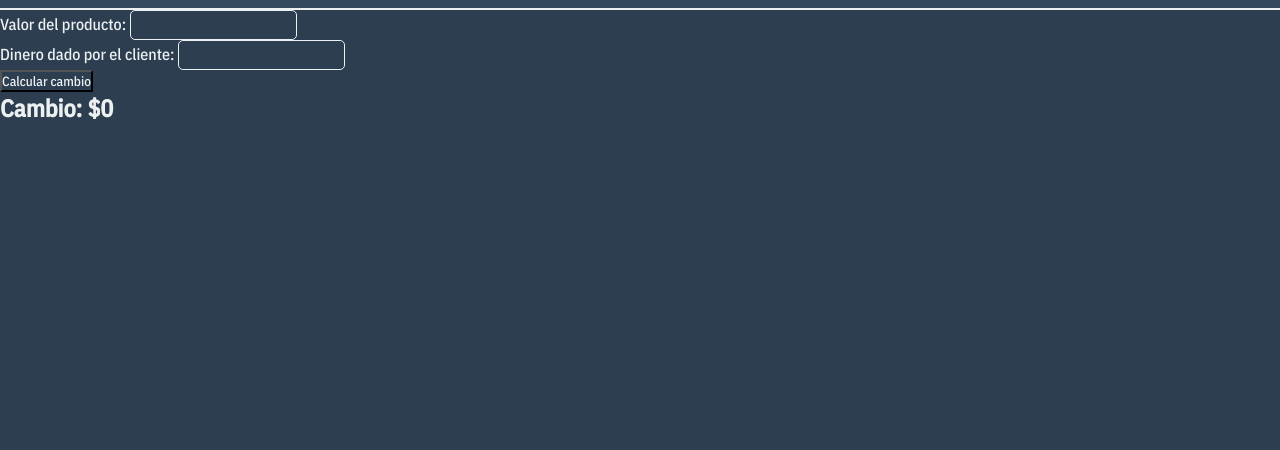
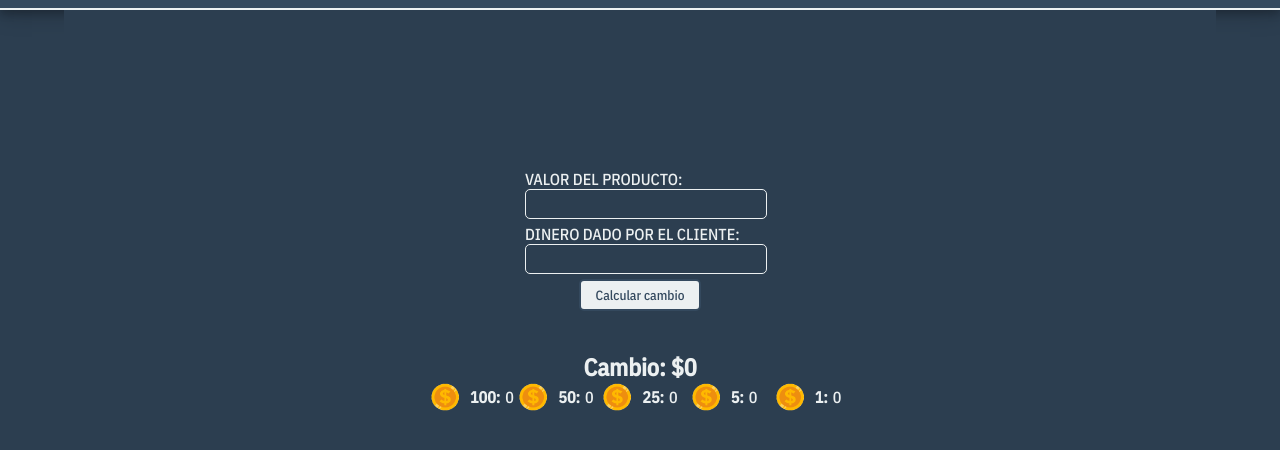
Before and after one commit to royerguerrero/maquina-de-cambio, a website: page index.html in a window 1280 px wide. Shown: the part 74-524 px from the top of the page. Drawn offline with nearby package versions, Linux system fonts and the light colour scheme.

Commit message:
finish: challenge

```diff
--- a/app.js
+++ b/app.js
@@ -3,24 +3,31 @@ const changeSpan  = document.getElementById('change')
 const coins = [100, 50, 25, 5, 1]
 
 const calcChange = (item, cost) => {
-    const change = parseInt(cost.value) - parseInt(item.value)
+    let change = parseInt(cost.value) - parseInt(item.value)
     changeSpan.innerHTML = change
-    let c = []
+    numberOfCoins = []
     for (let i = 0; i < coins.length; i++) {
-        let chageInCoin = change / coins[i]
-        if (Number.isInteger(chageInCoin)) {
+        coinsCounter = 0
+        while (true) {
+            res = change - coins[i]
+            if (res < 0) {
+                break
+            } else {
+                change -= coins[i]
+                coinsCounter++
+            }
+        }
+        numberOfCoins.push(coinsCounter)
+    }
 
-        }
-    }
-    console.log(c)
-    // let counter = 0
-    // for (let i = 0; i < c.length; i++) {
-    //     console.log(c[i])
-    // }
+    return numberOfCoins
 }
 
 button.addEventListener("click", () => {
     const item = document.getElementById('item')
     const cost = document.getElementById('cost')
-    calcChange(item, cost)
+    numberOfCoins = calcChange(item, cost)
+    for (let i = 0; i < coins.length; i++) {
+        document.getElementById(coins[i]).innerHTML = numberOfCoins[i]
+    }
 })
--- a/index.html
+++ b/index.html
@@ -8,6 +8,7 @@
 </head>
 <body>
     <h1 class="title">Maquina de cambio</h1>
+    <main>
         <div class="form-group">
             <label for="item">Valor del producto:</label>
             <input id="item" type="text">
@@ -18,6 +19,14 @@
         </div>
         <button id="calc">Calcular cambio</button>
         <h2>Cambio: $<span id="change">0</span></h2>
+        <div class="coins">
+            <div><img src="moneda.gif" alt="moneda">100: <span id="100">0</span></div>
+            <div><img src="moneda.gif" alt="moneda">50: <span id="50">0</span></div>
+            <div><img src="moneda.gif" alt="moneda">25: <span id="25">0</span></div>
+            <div><img src="moneda.gif" alt="moneda">5: <span id="5">0</span></div>
+            <div><img src="moneda.gif" alt="moneda">1: <span id="1">0</span></div>
+        </div>
+    </main>
     <script src="app.js"></script>
 </body>
 </html>
--- a/style.css
+++ b/style.css
@@ -6,6 +6,16 @@
     background-color: #2c3e50;
     color: #ecf0f1;
     font-family: 'IBM Plex Sans Condensed', sans-serif;
+}
+
+main {
+    margin: auto;
+    width: 90%;
+    display: flex;
+    flex-direction: column;
+    justify-content: center;
+    align-items: center;
+    height: 70vh;
 }
 
 .title {
@@ -22,4 +32,54 @@ input {
     border: 1px #ecf0f1 solid;
     border-radius: 5px;
     padding: 5px;
+    width: 100%;
 }
+
+button {
+    padding: 5px 15px;
+    color: #34495e;
+    background-color: #ecf0f1;
+    border: 2px solid #34495e;
+    border-radius: 5px;
+    transition: 400ms color, 400ms background, 400ms border;
+    margin-bottom: 40px;
+}
+
+button:hover {
+    color: #ecf0f1;
+    border: 2px solid #ecf0f1;
+    background-color: #34495e;
+}
+
+.coins {
+    display: grid;
+    grid-template-columns: repeat(5, 1fr);
+    font-weight: bold;
+}
+
+.coins div {
+    display: flex;
+    justify-content: center;
+    align-items: center;
+}
+
+.coins div img {
+    width: 30px;
+    margin-right: 10px;
+}
+
+.coins div span {
+    font-weight: normal;
+    margin-left: 5px;
+}
+
+.form-group {
+    display: flex;
+    flex-direction: column;
+    margin-bottom: 5px;
+    width: 230px;
+}
+
+.form-group label {
+    text-transform: uppercase;
+}
```
Also changed, not shown: package.json (added, +20 -0 lines), moneda.gif (added). Lines whose indentation alone changed are shown as unchanged.
